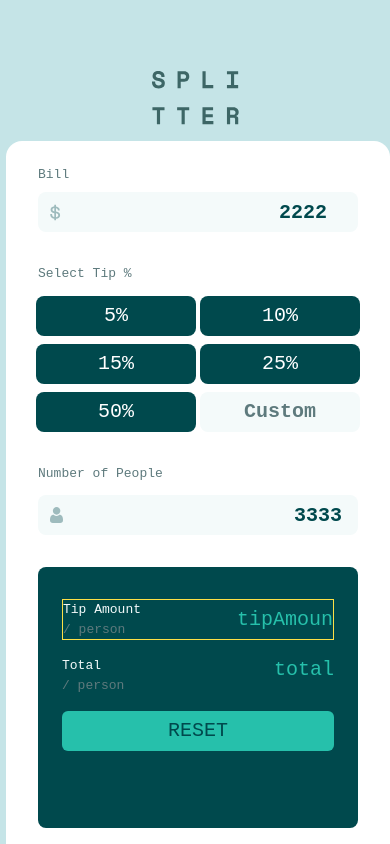
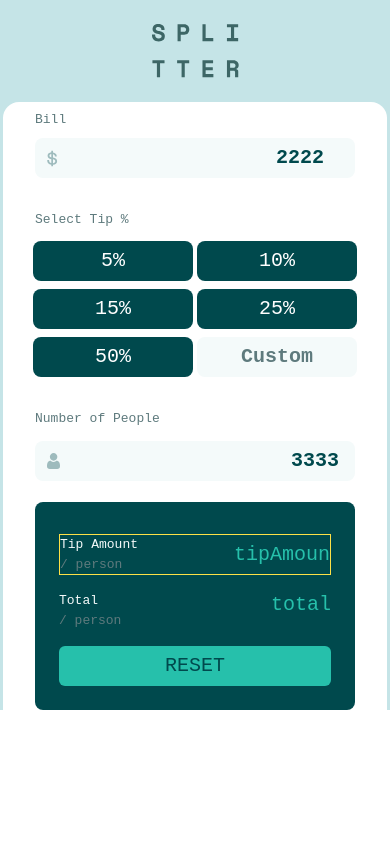
Before and after one commit to lingowmx/tip-calculator-app-main, a React (Vite) app: page / in a window 390 px wide. Built offline with nearby package versions, Linux system fonts and the light colour scheme.

Commit message:
mobile design ok

```diff
--- a/src/App.jsx
+++ b/src/App.jsx
@@ -1,16 +1,23 @@
 
-import { Container } from './components/Container'
 import logo from '../images/logo.svg'
 import './App.css'
+import { Container } from './components/Container'
 import { BillTotal } from './components/BillTotal'
+import { Results } from './components/Results'
 
 function App() {
 
 
   return (
-    <div className='bg-Lightgrayishcyan h-screen w-screen flex flex-col justify-end items-end'>
-      <img src={logo} alt="logo" className='mx-auto pb-4' />
-      <Container />
+    <div className='bg-Lightgrayishcyan w-screen h-full flex flex-col justify-end items-center
+    lg:h-screen lg:justify-center'>
+      <div className='mt-6 mb-6'>
+        <img src={logo} alt="logo" className='' />
+      </div>
+      <Container>
+        <BillTotal />
+        <Results />
+      </Container>
     </div>
   )
 }
--- a/src/components/BillTotal.jsx
+++ b/src/components/BillTotal.jsx
@@ -11,8 +11,8 @@ export const BillTotal = () => {
   }
 
   return (
-    <div className="w-96 m-4 flex justify-center">
-      <form onSubmit={handleSubmit} className="flex flex-col w-80">
+    <div className="w-80 h-96 flex justify-center mb-4">
+      <form onSubmit={handleSubmit} className="flex flex-col w-auto">
         <label htmlFor="total" className="mt-2 mb-2 text-Darkgrayishcyan">Bill</label>
         <div className="relative">
           <img
--- a/src/components/Container.jsx
+++ b/src/components/Container.jsx
@@ -1,12 +1,10 @@
 import React from 'react'
-import { BillTotal } from './BillTotal'
-import { Results } from './Results'
 
-export const Container = () => {
+export const Container = ({children}) => {
   return (
-    <div className='bg-white h-5/6 w-96 rounded-t-2xl flex flex-col justify-center items-center'>
-      <BillTotal/>
-      <Results />
+    <div className='bg-white h-5/6 w-96 rounded-t-2xl flex flex-col justify-between items-center
+    lg:flex-row lg:justify-around lg:h-96 lg:w-[700px] lg:items-start'>
+      {children}
     </div>
   )
 }
--- a/src/components/Results.jsx
+++ b/src/components/Results.jsx
@@ -5,7 +5,8 @@ export const Results = () => {
   const [totalPerPerson, setTotalPerPerson] = useState(0)
 
   return (
-    <div className="w-80 h-[400px] m-4 pt-8 p-6 rounded-lg bg-Verydarkcyan flex flex-col gap-4 ">
+    <div className="w-80 h-52 pt-8 p-6 rounded-lg bg-Verydarkcyan flex flex-col gap-4
+    lg:h-full ">
       <section className="flex justify-between items-center border  border-yellow-300">
         <div className="flex flex-col">
           <p className="text-Verylightgrayishcyan">Tip Amount</p>
```
